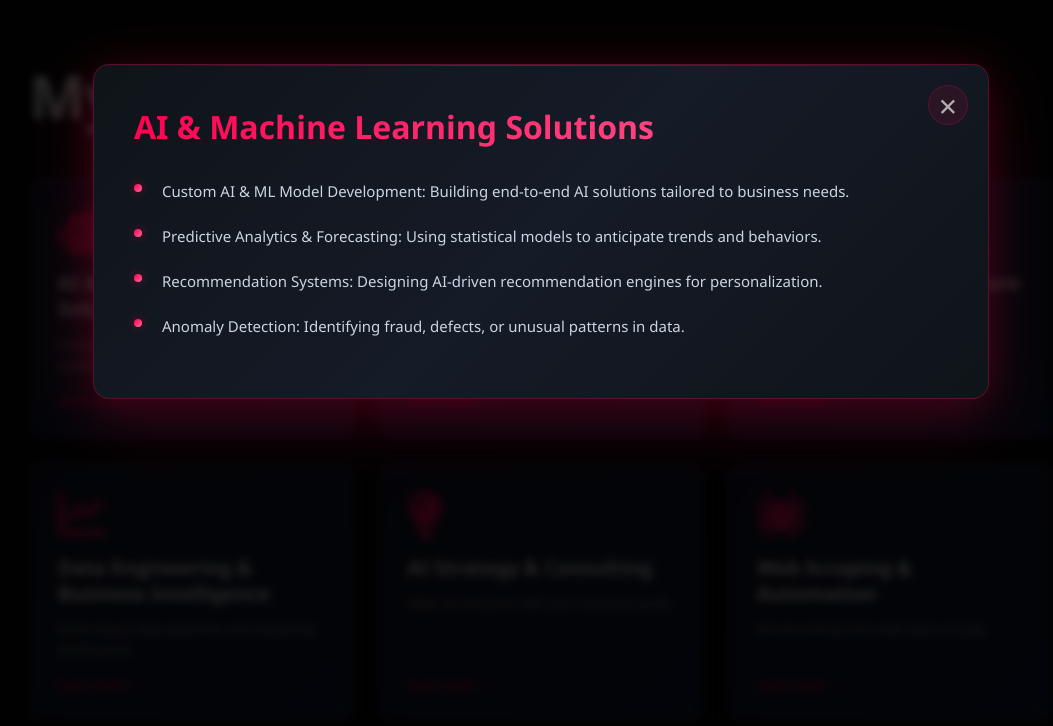
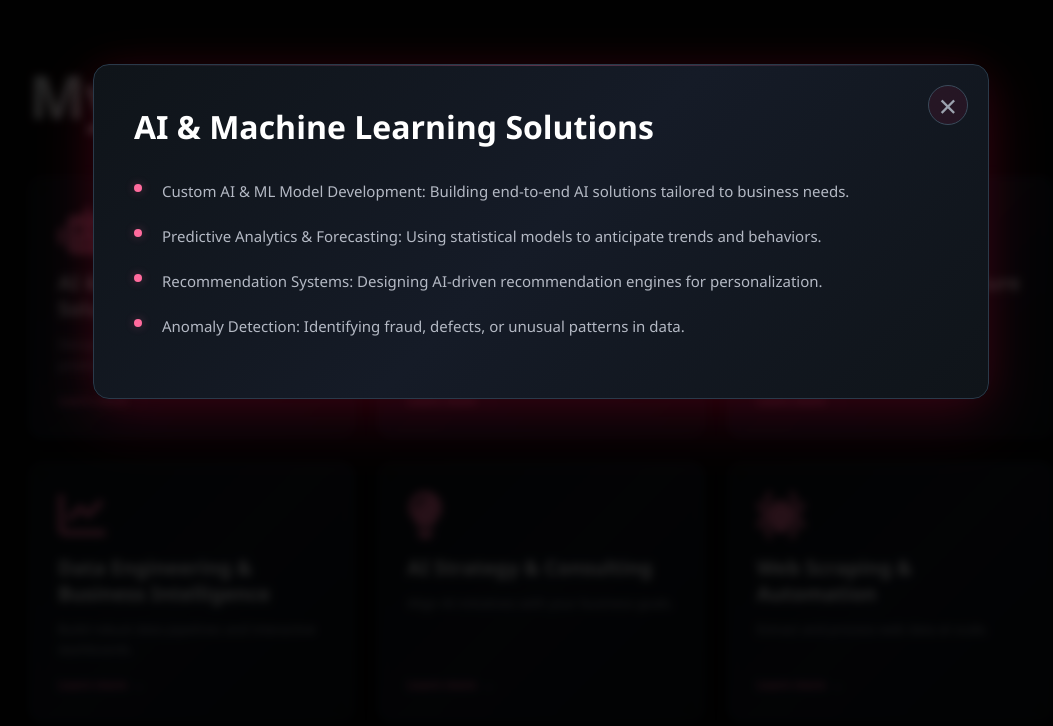
Before and after one commit to zawster/zawster.github.io, a plain HTML site: page index.html in a window 1280 px wide. Both pictures are taken after a click on the link 290 px from the left and 2729 px from the top of the page. Shown: the part 2329-3055 px from the top of the page, without its empty margins (99-1152 px from the left). Drawn offline with Linux system fonts and the light colour scheme.

Commit message:
Services sections design updated

```diff
--- a/style.css
+++ b/style.css
@@ -184,7 +184,7 @@ border-radius: 15px;}
     padding: 60px 0;
     content-visibility: auto;
     contain-intrinsic-size: 0 550px;
-    background: linear-gradient(180deg, rgba(255, 0, 79, 0.03) 0%, transparent 100%);
+    background: linear-gradient(180deg, rgba(255, 0, 79, 0.02) 0%, transparent 100%);
 }
 
 .services-list{
@@ -209,8 +209,8 @@ border-radius: 15px;}
 }
 
 .services-list div {
-    background: linear-gradient(135deg, #1a1a2e 0%, #16213e 100%);
-    border: 1px solid rgba(255, 0, 79, 0.2);
+    background: linear-gradient(135deg, #0f1419 0%, #151b27 50%, #0f1419 100%);
+    border: 1px solid #2a3a4a;
     padding: 28px;
     font-size: 14px;
     font-weight: 300;
@@ -243,7 +243,7 @@ border-radius: 15px;}
 .services-list div i {
     font-size: 48px;
     margin-bottom: 16px;
-    background: linear-gradient(135deg, #ff004f, #ff6b9d);
+    background: linear-gradient(135deg, #ff6b9d, #ff9bb5);
     -webkit-background-clip: text;
     -webkit-text-fill-color: transparent;
     background-clip: text;
@@ -253,12 +253,12 @@ border-radius: 15px;}
     font-size: 20px;
     font-weight: 600;
     margin-bottom: 12px;
-    color: #fff;
+    color: #ffffff;
     line-height: 1.3;
 }
 
 .services-list div p {
-    color: #b0b0b0;
+    color: #b4b9c4;
     font-size: 13px;
     line-height: 1.6;
     margin-bottom: auto;
@@ -267,7 +267,7 @@ border-radius: 15px;}
 
 .services-list div a {
     text-decoration: none;
-    color: #ff004f;
+    color: #ff6b9d;
     font-size: 12px;
     margin-top: 16px;
     display: inline-flex;
@@ -284,14 +284,14 @@ border-radius: 15px;}
 }
 
 .services-list div:hover {
-    border-color: rgba(255, 0, 79, 0.5);
-    background: linear-gradient(135deg, #16213e 0%, #0f3460 100%);
+    border-color: #3a4a5a;
+    background: linear-gradient(135deg, #151b27 0%, #1a2332 100%);
     transform: translateY(-8px);
-    box-shadow: 0 12px 30px rgba(255, 0, 79, 0.2);
+    box-shadow: 0 12px 30px rgba(255, 0, 79, 0.15);
 }
 
 .services-list div:hover a {
-    color: #ff6b9d;
+    color: #ff9bb5;
 }
 
 .services-list div:hover a::after {
@@ -328,8 +328,8 @@ border-radius: 15px;}
 
 .modal-content {
     background: linear-gradient(135deg, #0f1419 0%, #151b27 50%, #0f1419 100%);
-    border: 1px solid rgba(255, 0, 79, 0.3);
-    box-shadow: 0 20px 60px rgba(255, 0, 79, 0.2), 0 0 40px rgba(255, 0, 79, 0.1);
+    border: 1px solid #2a3a4a;
+    box-shadow: 0 20px 60px rgba(255, 0, 79, 0.15), 0 0 40px rgba(255, 0, 79, 0.08);
     margin: 5% auto;
     padding: 40px;
     width: 70%;
@@ -359,12 +359,12 @@ border-radius: 15px;}
     left: 0;
     right: 0;
     height: 1px;
-    background: linear-gradient(90deg, transparent, rgba(255, 0, 79, 0.5), transparent);
+    background: linear-gradient(90deg, transparent, rgba(255, 107, 157, 0.3), transparent);
     pointer-events: none;
 }
 
 .close {
-    color: #b0b0b0;
+    color: #9ca3af;
     position: absolute;
     right: 20px;
     top: 20px;
@@ -377,14 +377,14 @@ border-radius: 15px;}
     align-items: center;
     justify-content: center;
     border-radius: 50%;
-    background: rgba(255, 0, 79, 0.1);
-    border: 1px solid rgba(255, 0, 79, 0.2);
+    background: rgba(255, 0, 79, 0.08);
+    border: 1px solid #3a4a5a;
 }
 
 .close:hover {
-    color: #ff004f;
-    background: rgba(255, 0, 79, 0.2);
-    border-color: rgba(255, 0, 79, 0.4);
+    color: #ff6b9d;
+    background: rgba(255, 0, 79, 0.15);
+    border-color: #2a3a4a;
     transform: rotate(90deg);
 }
 
@@ -396,10 +396,7 @@ border-radius: 15px;}
     font-size: 32px;
     font-weight: 700;
     margin-bottom: 10px;
-    background: linear-gradient(135deg, #ff004f, #ff6b9d);
-    -webkit-background-clip: text;
-    -webkit-text-fill-color: transparent;
-    background-clip: text;
+    color: #ffffff;
 }
 
 #modalBulletPoints ul {
@@ -411,7 +408,7 @@ border-radius: 15px;}
     margin: 18px 0;
     font-size: 15px;
     line-height: 1.8;
-    color: #cbd5e1;
+    color: #b4b9c4;
     padding-left: 28px;
     position: relative;
     transition: all 0.3s ease;
@@ -424,18 +421,18 @@ border-radius: 15px;}
     top: 6px;
     width: 8px;
     height: 8px;
-    background: linear-gradient(135deg, #ff004f, #ff6b9d);
+    background: #ff6b9d;
     border-radius: 50%;
-    box-shadow: 0 0 10px rgba(255, 0, 79, 0.4);
+    box-shadow: 0 0 10px rgba(255, 107, 157, 0.3);
 }
 
 #modalBulletPoints li:hover {
-    color: #fff;
+    color: #cbd5e1;
     padding-left: 32px;
 }
 
 #modalBulletPoints li:hover::before {
-    box-shadow: 0 0 15px rgba(255, 0, 79, 0.6);
+    box-shadow: 0 0 15px rgba(255, 107, 157, 0.5);
     transform: scale(1.2);
 }
 
@@ -445,17 +442,17 @@ border-radius: 15px;}
 }
 
 .modal-content::-webkit-scrollbar-track {
-    background: rgba(255, 0, 79, 0.05);
+    background: rgba(42, 58, 74, 0.3);
     border-radius: 10px;
 }
 
 .modal-content::-webkit-scrollbar-thumb {
-    background: rgba(255, 0, 79, 0.3);
+    background: rgba(255, 107, 157, 0.25);
     border-radius: 10px;
 }
 
 .modal-content::-webkit-scrollbar-thumb:hover {
-    background: rgba(255, 0, 79, 0.5);
+    background: rgba(255, 107, 157, 0.4);
 }
 /***************Portfolio*******************/
 
```
